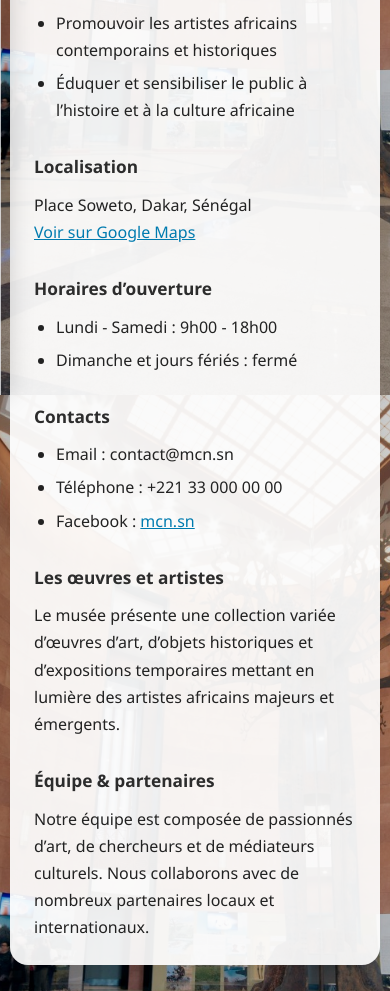
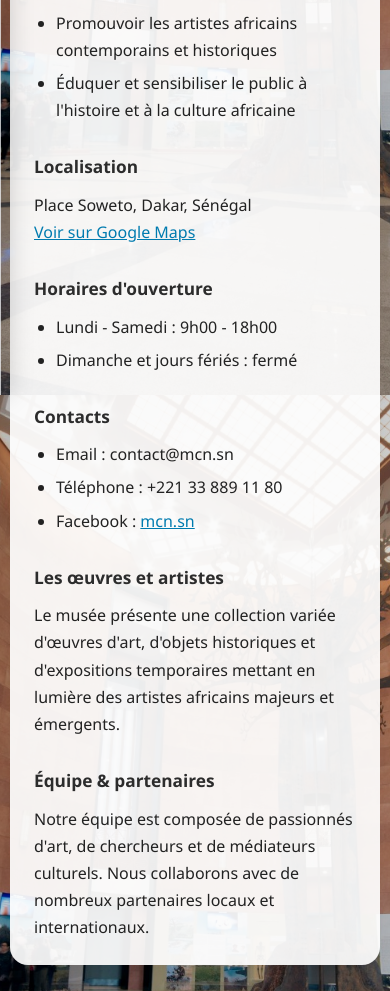
Before and after one commit to kebe199/musee, a React (Create React App) app in the folder frontend/: page /about in a window 390 px wide. Shown: the part 449-1440 px from the top of the page. Built offline with nearby package versions, Linux system fonts and the light colour scheme.

Commit message:
telephone ok

```diff
--- a/frontend/src/pages/About.js
+++ b/frontend/src/pages/About.js
@@ -12,14 +12,14 @@ export default function About() {
       <ul>
         <li>Présenter la richesse et la diversité des civilisations noires</li>
         <li>Promouvoir les artistes africains contemporains et historiques</li>
-        <li>Éduquer et sensibiliser le public à l’histoire et à la culture africaine</li>
+        <li>Éduquer et sensibiliser le public à l'histoire et à la culture africaine</li>
       </ul>
       <h2>Localisation</h2>
       <p>
         Place Soweto, Dakar, Sénégal<br/>
         <a href="https://maps.app.goo.gl/Ehre3a6QdV4FH5MV9?g_st=ipc" target="_blank" rel="noopener noreferrer">Voir sur Google Maps</a>
       </p>
-      <h2>Horaires d’ouverture</h2>
+      <h2>Horaires d'ouverture</h2>
       <ul>
         <li>Lundi - Samedi : 9h00 - 18h00</li>
         <li>Dimanche et jours fériés : fermé</li>
@@ -27,16 +27,16 @@ export default function About() {
       <h2>Contacts</h2>
       <ul>
         <li>Email : contact@mcn.sn</li>
-        <li>Téléphone : +221 33 000 00 00</li>
+        <li>Téléphone : +221 33 889 11 80</li>
         <li>Facebook : <a href="https://facebook.com/mcn.sn" target="_blank" rel="noopener noreferrer">mcn.sn</a></li>
       </ul>
       <h2>Les œuvres et artistes</h2>
       <p>
-        Le musée présente une collection variée d’œuvres d’art, d’objets historiques et d’expositions temporaires mettant en lumière des artistes africains majeurs et émergents.
+        Le musée présente une collection variée d'œuvres d'art, d'objets historiques et d'expositions temporaires mettant en lumière des artistes africains majeurs et émergents.
       </p>
       <h2>Équipe & partenaires</h2>
       <p>
-        Notre équipe est composée de passionnés d’art, de chercheurs et de médiateurs culturels. Nous collaborons avec de nombreux partenaires locaux et internationaux.
+        Notre équipe est composée de passionnés d'art, de chercheurs et de médiateurs culturels. Nous collaborons avec de nombreux partenaires locaux et internationaux.
       </p>
     </div>
   );
```
